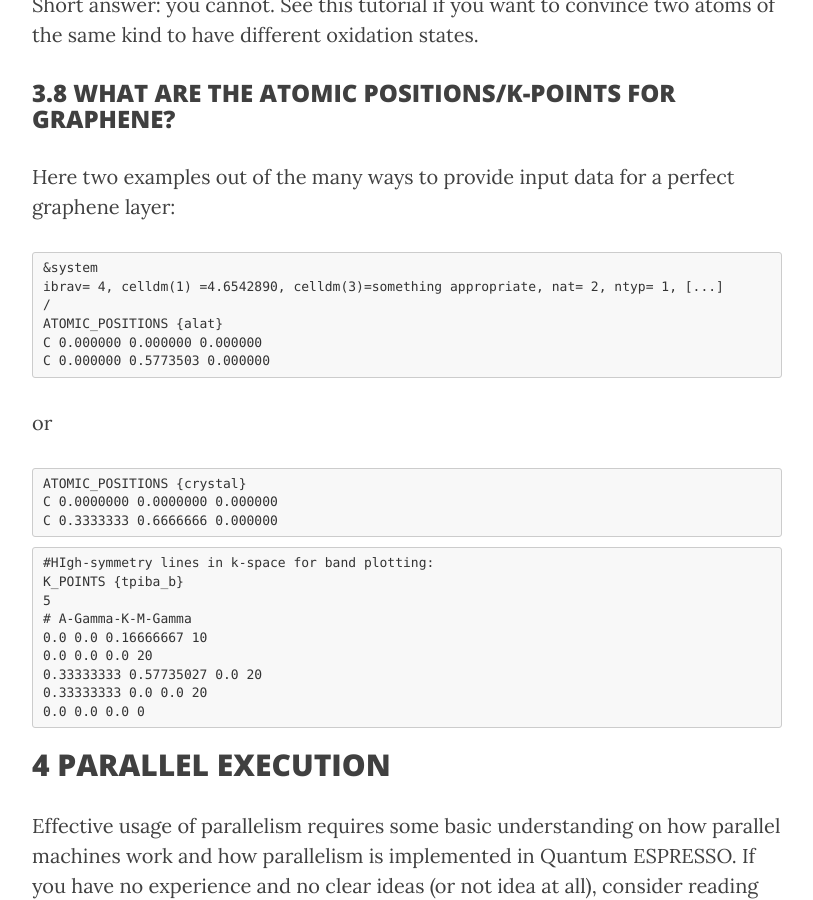
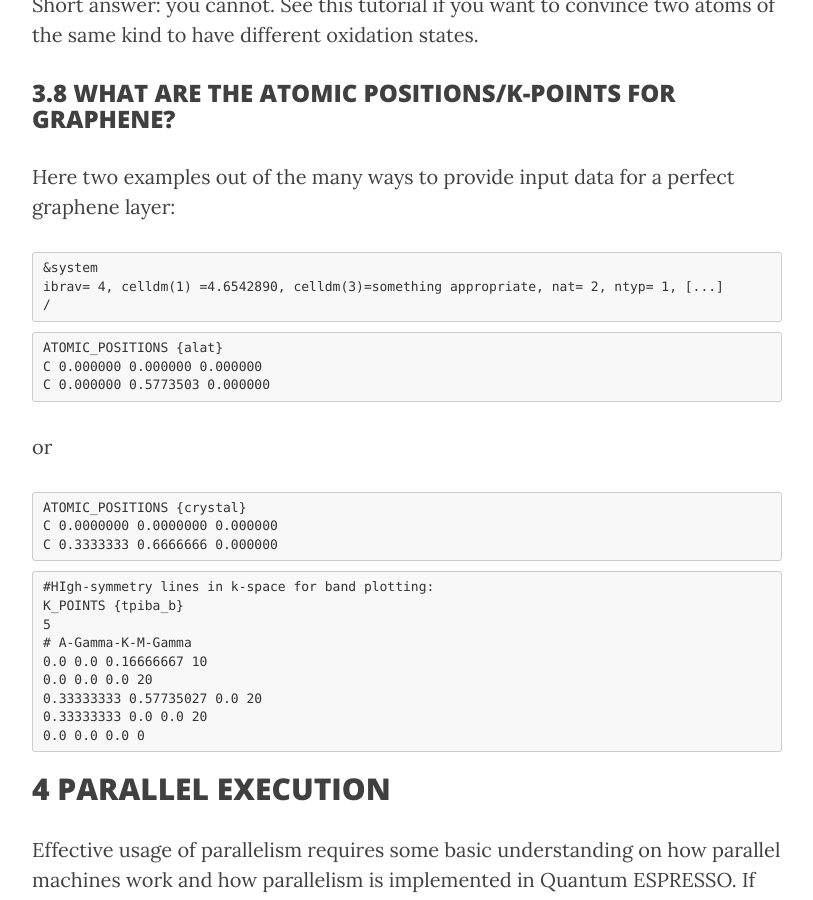
Before and after one commit to yyyu200/DFTbook, a Jekyll site: the page built from _posts/2019-03-05-QE-FAQ.md, in a window 1280 px wide and 900 px high, scrolled down 6543 px. Shown: the whole window, without its empty margins (233-1046 px from the left). Built offline with Jekyll 4.4.1, drawn with Linux system fonts in a browser that asks for light colours; nearby versions of some CDN libraries; comment, search, counter and statistics services are not loaded; some of the changed lines change nothing that is shown; some of the changed text lies outside the part shown.

Commit message:
modify at20190305-10:42:56-aliyun

````diff
--- a/_posts/2019-03-05-QE-FAQ.md
+++ b/_posts/2019-03-05-QE-FAQ.md
@@ -95,6 +95,8 @@ Here two examples out of the many ways to provide input data for a perfect graph
 &system
 ibrav= 4, celldm(1) =4.6542890, celldm(3)=something appropriate, nat= 2, ntyp= 1, [...]
 /
+```
+```
 ATOMIC_POSITIONS {alat}
 C 0.000000 0.000000 0.000000
 C 0.000000 0.5773503 0.000000
@@ -252,4 +254,4 @@ Congratulations! Get a suit for the Nobel price ceremony. No, wait: first check
 
 # Reference
 
-1. http://www.quantum-espresso.org/resources/faq/frequent-errors-during-execution
+1. http://www.quantum-espresso.org/resources/faq
````
